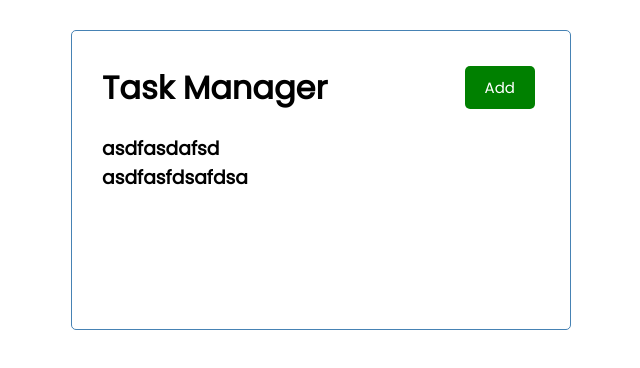
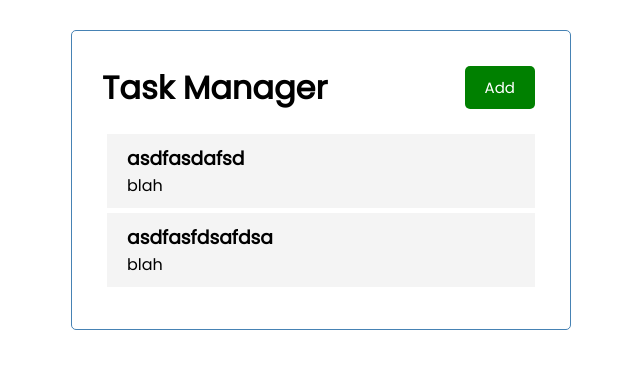
Before and after one commit to andrewmosesdev/task_manager, a React (Create React App) app: page / in a window 1280 px wide. Shown: the top 368 px of the page, without its empty margins (319-959 px from the left). Built offline with nearby package versions, Linux system fonts and the light colour scheme.

Commit message:
created task component and dropped text/day props into it

```diff
--- a/src/App.js
+++ b/src/App.js
@@ -7,11 +7,13 @@
   const [tasks, setTasks] = useState([
     {
       text: 'asdfasdafsd',
-      id: 1
+      id: 1,
+      day: 'blah'
     },
     {
       text: 'asdfasfdsafdsa',
-      id: 2
+      id: 2,
+      day: 'blah'
     }
   ])
 
--- /dev/null
+++ b/src/components/Task.js
@@ -0,0 +1,11 @@
+
+const Task = ({ task }) => {
+    return (
+        <div className='task'>
+            <h3>{task.text}</h3>
+            <p>{task.day}</p>
+        </div>
+    )
+}
+
+export default Task
--- a/src/components/Tasks.js
+++ b/src/components/Tasks.js
@@ -1,9 +1,11 @@
+import Task from './Task';
 
 const Tasks = ({ tasks }) => {
 
     return (
         <>
-            {tasks.map(task => (<h3 key={task.id}>{task.text}</h3>))}
+            {tasks.map(task => (
+            <Task key={task.id} task={task}/>))}
         </>
     )
 }
```
